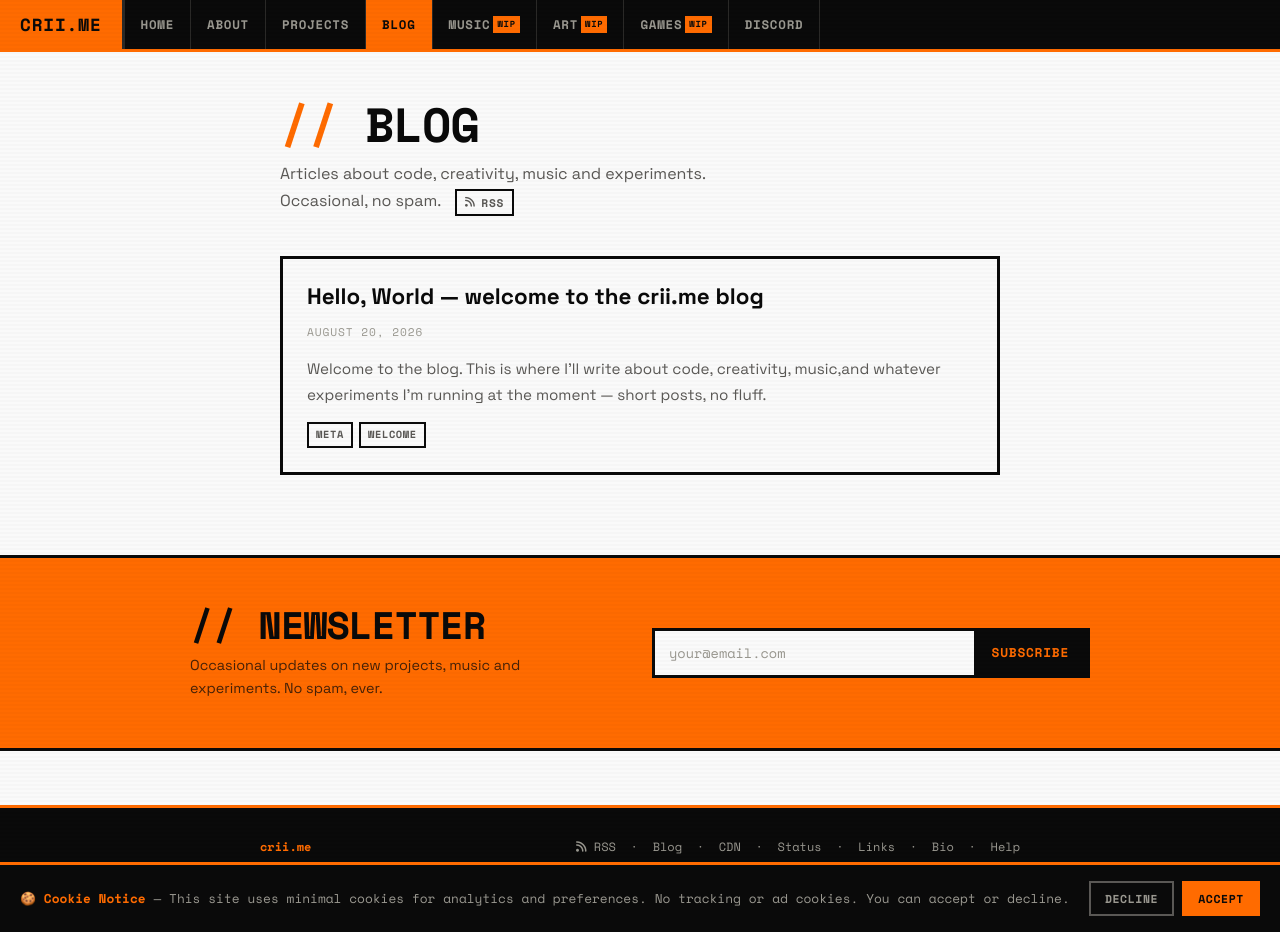
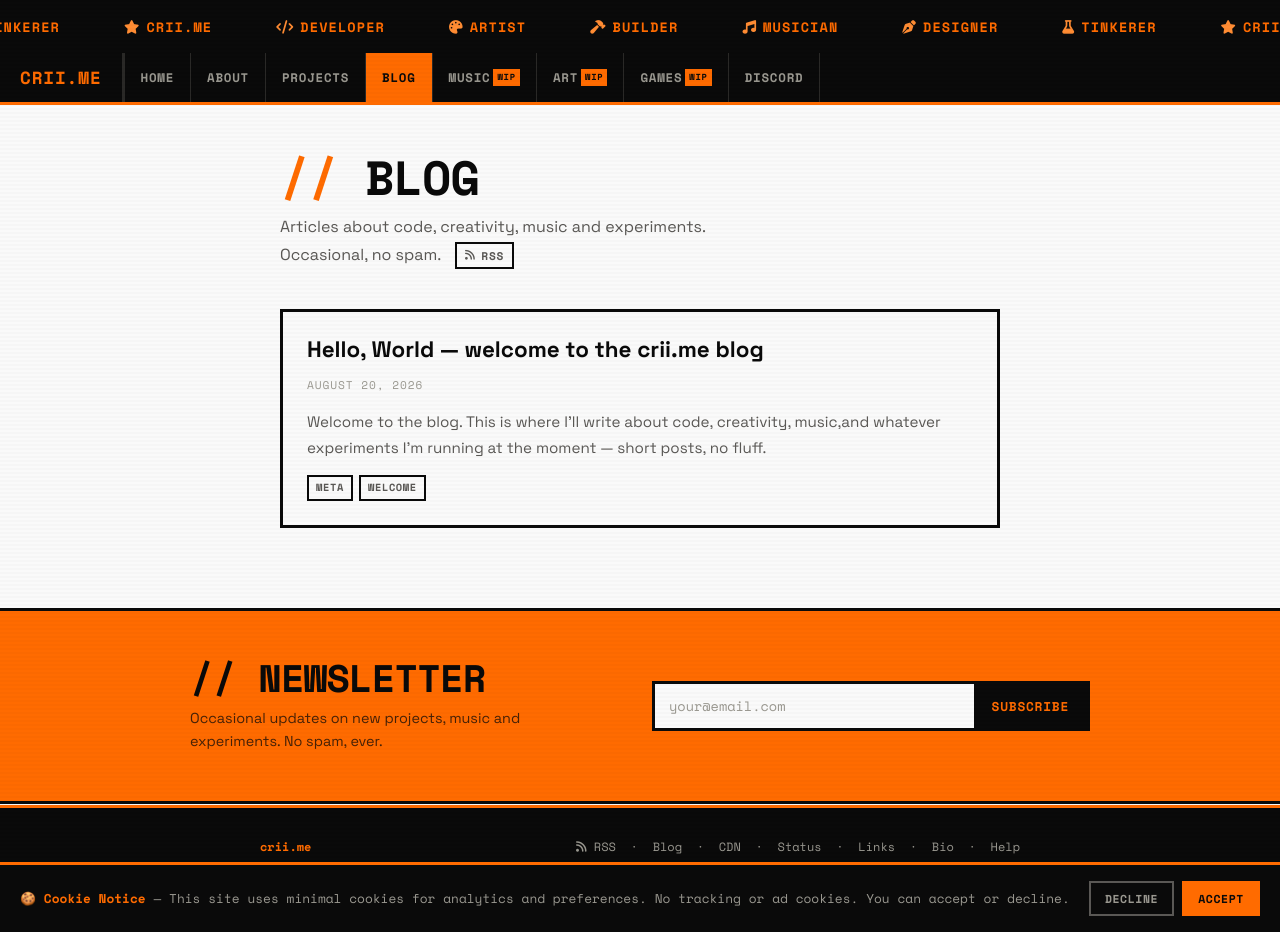
Before and after one commit to giocolieredev/the-blog, a Jekyll site: the page built from index.html, in a window 1280 px wide and 932 px high. Built offline with Jekyll 4.4.1, drawn with Linux system fonts in a browser that asks for light colours.

Commit message:
Add crii.me marquee ticker and match nav hover colors
Bring the scrolling marquee from crii.me to every blog page and make the
logo and tab hovers turn text orange instead of filling the block orange.

Generated with Codebuff 🤖
Co-Authored-By: Codebuff <noreply@codebuff.com>

```diff
--- a/_includes/nav.html
+++ b/_includes/nav.html
@@ -1,3 +1,12 @@
+<!-- ═══════════════════════════════════════════
+   MARQUEE TICKER (same as crii.me)
+═══════════════════════════════════════════ -->
+<div class="marquee-wrap" aria-hidden="true">
+  <div class="marquee-inner" id="marquee-inner">
+    <!-- Filled by JS -->
+  </div>
+</div>
+
 <nav class="site-nav" role="navigation" aria-label="Main navigation">
   <a href="https://crii.me/" class="nav-logo">crii.me</a>
   <div class="nav-tabs">
@@ -11,3 +20,19 @@
     <a href="https://crii.me/discord.html" class="nav-tab">DISCORD</a>
   </div>
 </nav>
+
+<script>
+  /* Marquee ticker — same items and icons as crii.me */
+  (function () {
+    var items = ['DEVELOPER', 'ARTIST', 'BUILDER', 'MUSICIAN', 'DESIGNER', 'TINKERER', 'crii.me'];
+    var icons = ['fa-code', 'fa-palette', 'fa-hammer', 'fa-music', 'fa-pen-nib', 'fa-flask', 'fa-star'];
+    var html = '';
+    for (var r = 0; r < 3; r++) {
+      items.forEach(function (item, i) {
+        html += '<span><i class="fa-solid ' + icons[i % icons.length] + '"></i>' + item + '</span>';
+      });
+    }
+    var inner = document.getElementById('marquee-inner');
+    if (inner) inner.innerHTML = html + html; // double for seamless loop
+  })();
+</script>
--- a/assets/css/blog.css
+++ b/assets/css/blog.css
@@ -70,6 +70,44 @@ ul, ol { padding-left: 1.4em; }
 }
 
 /* ══════════════════════════════════════════
+   MARQUEE TICKER (same as crii.me)
+   ══════════════════════════════════════════ */
+.marquee-wrap {
+  background: var(--black);
+  color: var(--orange);
+  overflow: hidden;
+  border-top: var(--border);
+  border-bottom: var(--border);
+  padding: 10px 0;
+  white-space: nowrap;
+  position: relative;
+}
+
+.marquee-inner {
+  display: inline-block;
+  animation: marquee 22s linear infinite;
+}
+
+.marquee-inner span {
+  font-family: var(--font-mono);
+  font-size: 0.85rem;
+  font-weight: 700;
+  letter-spacing: 0.08em;
+  text-transform: uppercase;
+  padding: 0 2rem;
+}
+
+.marquee-inner span i {
+  color: var(--orange-l);
+  margin-right: 6px;
+}
+
+@keyframes marquee {
+  0% { transform: translateX(0); }
+  100% { transform: translateX(-50%); }
+}
+
+/* ══════════════════════════════════════════
    NAV
    ══════════════════════════════════════════ */
 .site-nav {
@@ -101,7 +139,7 @@ ul, ol { padding-left: 1.4em; }
   text-transform: uppercase;
   transition: background var(--speed), color var(--speed);
 }
-.nav-logo:hover { background: var(--orange); color: var(--black); }
+.nav-logo:hover { background: var(--gray-800); color: var(--orange); }
 
 .nav-tabs { display: flex; align-items: stretch; flex: 1; }
 
@@ -121,7 +159,7 @@ ul, ol { padding-left: 1.4em; }
   align-items: center;
   transition: background var(--speed), color var(--speed);
 }
-.nav-tab:hover { background: var(--gray-800); color: var(--white); }
+.nav-tab:hover { background: var(--gray-800); color: var(--orange); }
 .nav-tab.active { background: var(--orange); color: var(--black); }
 
 .nav-tab .wip-badge {
```
